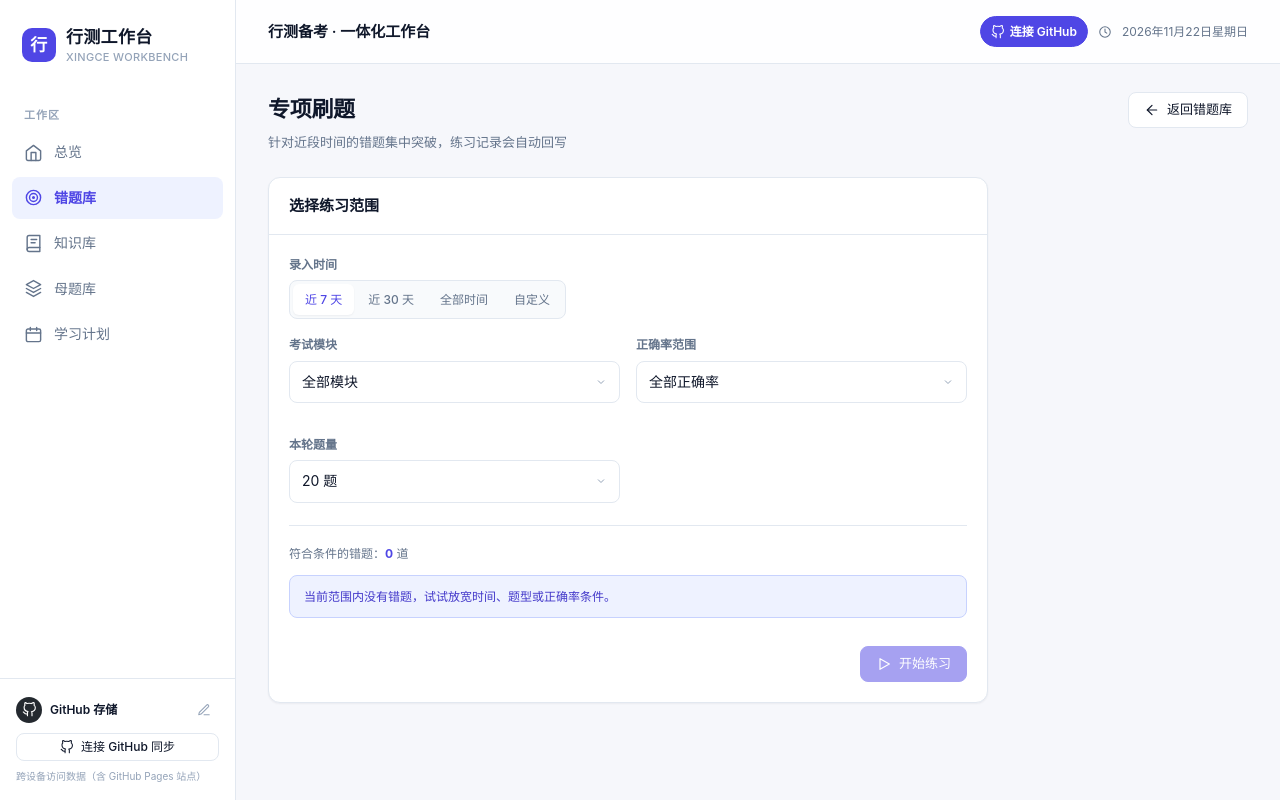
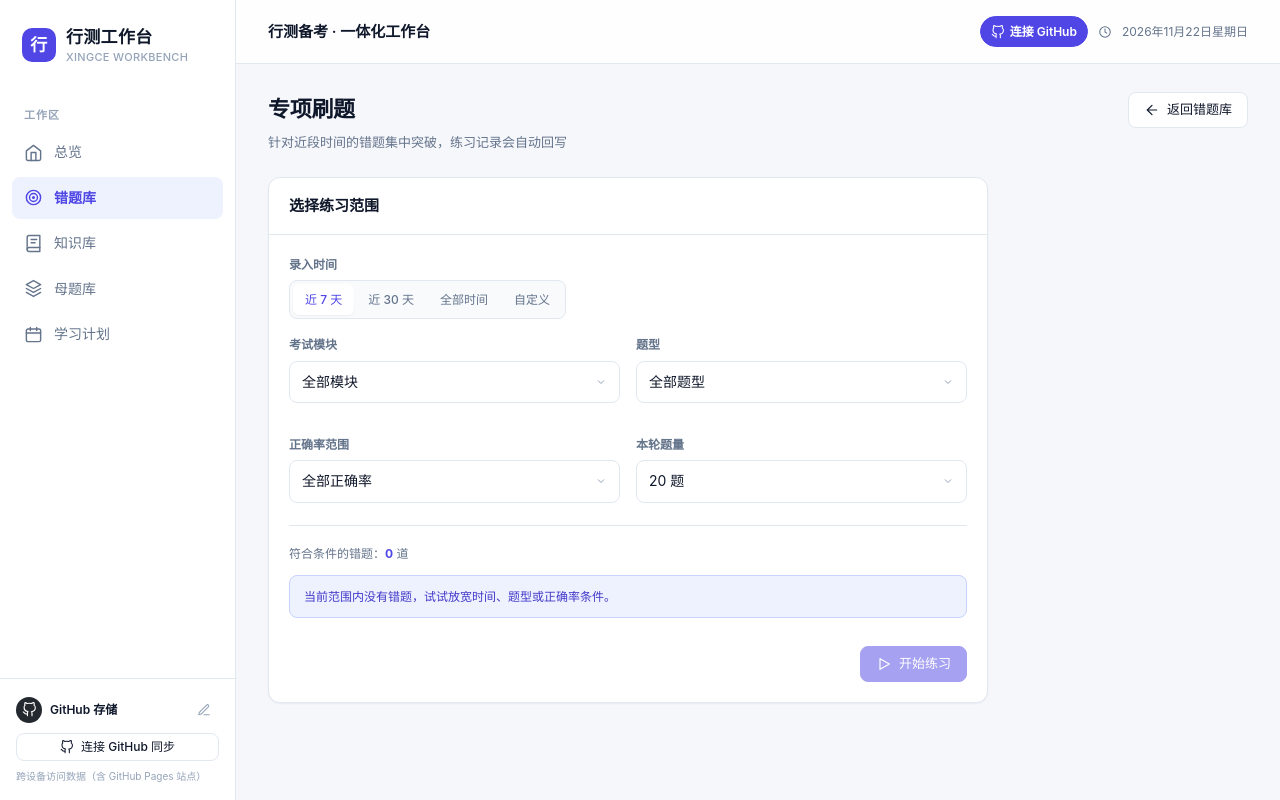
Before and after one commit to dolphkon/xingce-workbench, a React (Vite) app: page /#/mistakes/practice in a window 1280 px wide. Built offline with nearby package versions, Linux system fonts and the light colour scheme.

Commit message:
fix: 错题库筛选改为按题型查询，考点仅用于关联母题；专项刷题同步支持题型筛选

```diff
--- a/src/features/mistakes/MistakesPage.tsx
+++ b/src/features/mistakes/MistakesPage.tsx
@@ -15,7 +15,7 @@ export default function MistakesPage() {
   const [keyword, setKeyword] = useState('')
   const [type, setType] = useState<QuestionType | '全部'>('全部')
   const [categories] = useState(readCategories)
-  const [point, setPoint] = useState('全部')
+  const [subType, setSubType] = useState('全部')
   const [days, setDays] = useState<DateRange>('all')
   const [accuracy, setAccuracy] = useState<AccuracyRange>('all')
   const [startDate, setStartDate] = useState('')
@@ -26,7 +26,7 @@ export default function MistakesPage() {
   const filtered = items
     .filter((item) => {
       if (type !== '全部' && item.type !== type) return false
-      if (point !== '全部' && item.point !== point) return false
+      if (subType !== '全部' && item.subType !== subType) return false
       if (!matchesDate(item.createdAt, days, startDate, endDate)) return false
       if (!matchesAccuracy(item.accuracy, accuracy)) return false
       if (keyword.trim()) {
@@ -40,13 +40,13 @@ export default function MistakesPage() {
   const clearFilters = () => {
     setKeyword('')
     setType('全部')
-    setPoint('全部')
+    setSubType('全部')
     setDays('all')
     setAccuracy('all')
     setStartDate('')
     setEndDate('')
   }
-  const hasFilters = Boolean(keyword.trim()) || type !== '全部' || point !== '全部' || days !== 'all' || accuracy !== 'all' || Boolean(startDate) || Boolean(endDate)
+  const hasFilters = Boolean(keyword.trim()) || type !== '全部' || subType !== '全部' || days !== 'all' || accuracy !== 'all' || Boolean(startDate) || Boolean(endDate)
 
   const handleDelete = async () => {
     if (!deleting) return
@@ -58,6 +58,7 @@ export default function MistakesPage() {
   const practiceParams = new URLSearchParams({
     days,
     type,
+    subType,
     accuracy,
     start: days === 'custom' ? startDate : '',
     end: days === 'custom' ? endDate : '',
@@ -86,16 +87,16 @@ export default function MistakesPage() {
           <Icon name="search" size={15} />
           <input className="input" value={keyword} onChange={(e) => setKeyword(e.target.value)} placeholder="搜索题干、解析、标签…" />
         </div>
-        <select className="select" style={{ width: 140 }} value={type} onChange={(e) => { setType(e.target.value as QuestionType | '全部'); setPoint('全部') }}>
+        <select className="select" style={{ width: 140 }} value={type} onChange={(e) => { setType(e.target.value as QuestionType | '全部'); setSubType('全部') }}>
           <option value="全部">全部模块</option>
           {categories.map((item) => <option key={item.id} value={item.name}>{item.name}</option>)}
         </select>
-        <select className="select" style={{ width: 140 }} value={point} onChange={(e) => setPoint(e.target.value)} title="按考点筛选">
-          <option value="全部">全部考点</option>
+        <select className="select" style={{ width: 140 }} value={subType} onChange={(e) => setSubType(e.target.value)} title="按题型筛选">
+          <option value="全部">全部题型</option>
           {Array.from(new Set([
-            ...(type === '全部' ? categories.flatMap((c) => c.points) : (categories.find((c) => c.name === type)?.points ?? [])),
-            ...items.map((i) => i.point ?? '').filter(Boolean),
-          ])).map((p) => <option key={p} value={p}>{p}</option>)}
+            ...(type === '全部' ? categories.flatMap((c) => c.types) : (categories.find((c) => c.name === type)?.types ?? [])),
+            ...items.filter((i) => type === '全部' || i.type === type).map((i) => i.subType ?? '').filter(Boolean),
+          ])).map((t) => <option key={t} value={t}>{t}</option>)}
         </select>
         <select className="select" style={{ width: 132 }} value={accuracy} onChange={(e) => setAccuracy(e.target.value as AccuracyRange)} title="按正确率范围筛选（左闭右开，如 30%-50% 含 30% 不含 50%）">
           <option value="all">全部正确率</option>
@@ -151,7 +152,6 @@ export default function MistakesPage() {
                     <div className="item-meta">
                       <span className="chip chip-primary">{item.type}</span>
                       {item.subType && <span className="chip">{item.subType}</span>}
-                      {item.point && <span className="chip chip-warning">{item.point}</span>}
                       {item.accuracy != null && <span className="chip chip-success">正确率 {item.accuracy}%</span>}
                       {item.source && <span className="chip chip-warning">来源：{item.source}</span>}
                       {item.answer && <span className="chip chip-success">答案 {item.answer}</span>}
--- a/src/features/mistakes/PracticePage.tsx
+++ b/src/features/mistakes/PracticePage.tsx
@@ -40,6 +40,7 @@ export default function PracticePage() {
     return isDateRange(value) ? value : '7'
   })
   const [type, setType] = useState<QuestionType | '全部'>(() => params.get('type') || '全部')
+  const [subType, setSubType] = useState(() => params.get('subType') || '全部')
   const [accuracy, setAccuracy] = useState<AccuracyRange>(() => {
     const value = params.get('accuracy')
     return isAccuracyRange(value) ? value : 'all'
@@ -61,9 +62,10 @@ export default function PracticePage() {
   const eligible = useMemo(() => items.filter((item) => {
     if (!matchesDate(item.createdAt, days, startDate, endDate)) return false
     if (type !== '全部' && item.type !== type) return false
+    if (subType !== '全部' && item.subType !== subType) return false
     if (!matchesAccuracy(item.accuracy, accuracy)) return false
     return true
-  }), [items, days, startDate, endDate, type, accuracy])
+  }), [items, days, startDate, endDate, type, subType, accuracy])
 
   const current = pool[index]
   const lastResult = results[results.length - 1]
@@ -159,9 +161,19 @@ export default function PracticePage() {
             <div className="form-row">
               <div className="form-field">
                 <label className="form-label">考试模块</label>
-                <select className="select" value={type} onChange={(e) => setType(e.target.value as QuestionType | '全部')}>
+                <select className="select" value={type} onChange={(e) => { setType(e.target.value as QuestionType | '全部'); setSubType('全部') }}>
                   <option value="全部">全部模块</option>
                   {categories.map((item) => <option key={item.id} value={item.name}>{item.name}</option>)}
+                </select>
+              </div>
+              <div className="form-field">
+                <label className="form-label">题型</label>
+                <select className="select" value={subType} onChange={(e) => setSubType(e.target.value)}>
+                  <option value="全部">全部题型</option>
+                  {Array.from(new Set([
+                    ...(type === '全部' ? categories.flatMap((c) => c.types) : (categories.find((c) => c.name === type)?.types ?? [])),
+                    ...items.filter((i) => type === '全部' || i.type === type).map((i) => i.subType ?? '').filter(Boolean),
+                  ])).map((t) => <option key={t} value={t}>{t}</option>)}
                 </select>
               </div>
               <div className="form-field">
```
